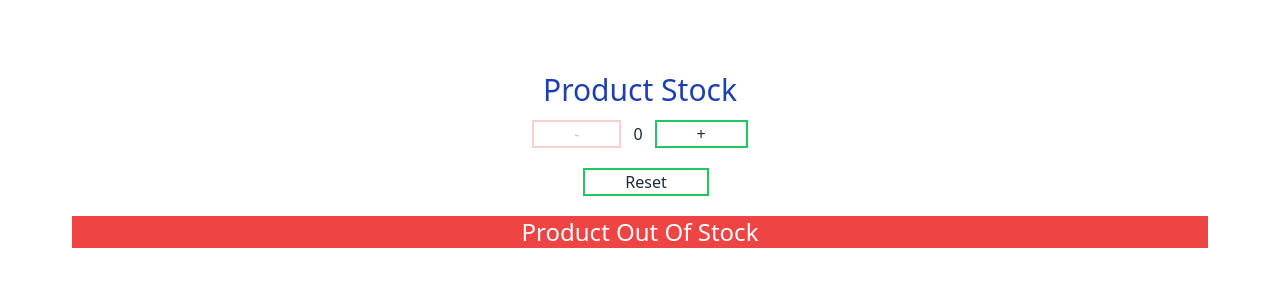
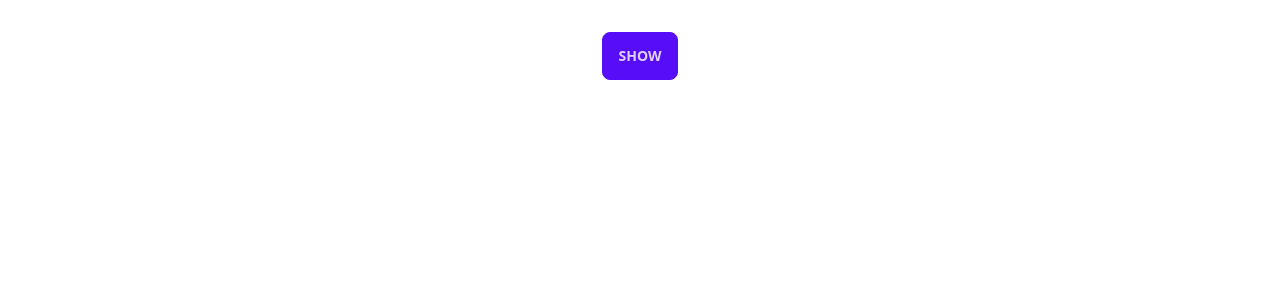
Before and after one commit to ghulam46/react-vite-project, a React (Vite) app: page / in a window 1280 px wide. Shown: the top 300 px of the page. Built offline with nearby package versions, Linux system fonts and the light colour scheme.

Commit message:
useState show/hide text

```diff
--- a/src/main.jsx
+++ b/src/main.jsx
@@ -8,8 +8,9 @@ import './index.css'
 // import AppRl from '../src/rendering lists/App.jsx'
 // import Planets from './rendering lists/Planets.jsx'
 // import GymRoutineList from './rendering lists/GymRoutineList'
-import UseState from './state/UseState.jsx'
+// import UseState from './state/UseState.jsx'
 // import InputValue from './state/InputValue'
+import ShowHide from './state/showHide'
 
 ReactDOM.createRoot(document.getElementById('root')).render(
   <React.StrictMode>
@@ -18,7 +19,8 @@ ReactDOM.createRoot(document.getElementById('root')).render(
     {/* <AppRl /> */}
     {/* <Planets /> */}
     {/* <GymRoutineList /> */}
-    <UseState />
+    {/* <UseState /> */}
     {/* <InputValue /> */}
+    <ShowHide />
   </React.StrictMode>,
 )
--- /dev/null
+++ b/src/state/ShowHide.jsx
@@ -0,0 +1,18 @@
+import { useState } from 'react';
+import '../App.css'
+
+export default function ShowHide() {
+    const [showText, setShowText] = useState(false);
+
+    return(
+        <>
+            {showText === true ? <button className="btn btn-primary" onClick={() => {
+                setShowText(!showText)
+            }}>Hide</button> : <button className="btn btn-primary" onClick={() => {
+                setShowText(!showText)
+            }}>Show</button>}
+
+            {showText && <h1 className='text-3xl mt-4'>REACT VITE PROJECT</h1>}
+        </>
+    );
+}
```
